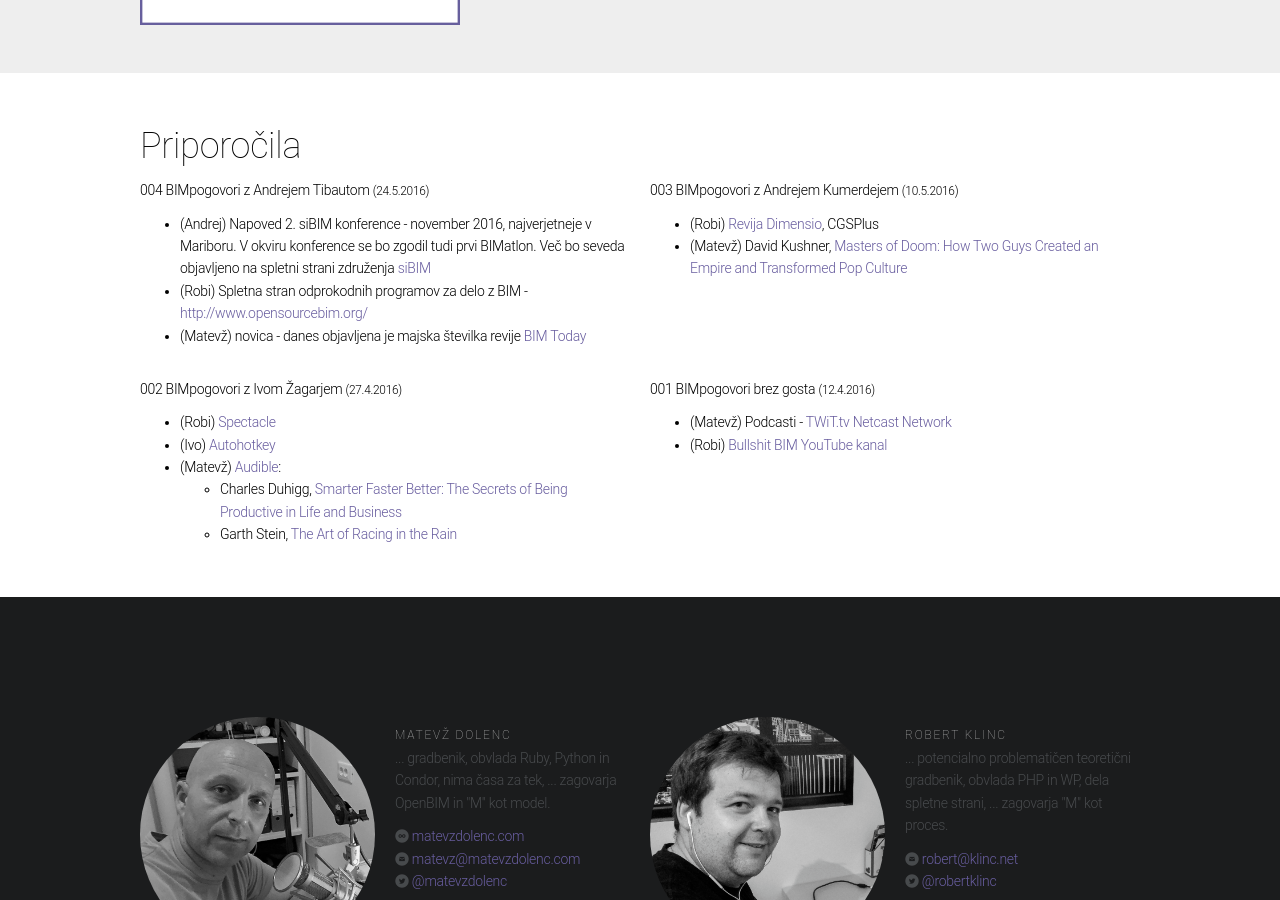
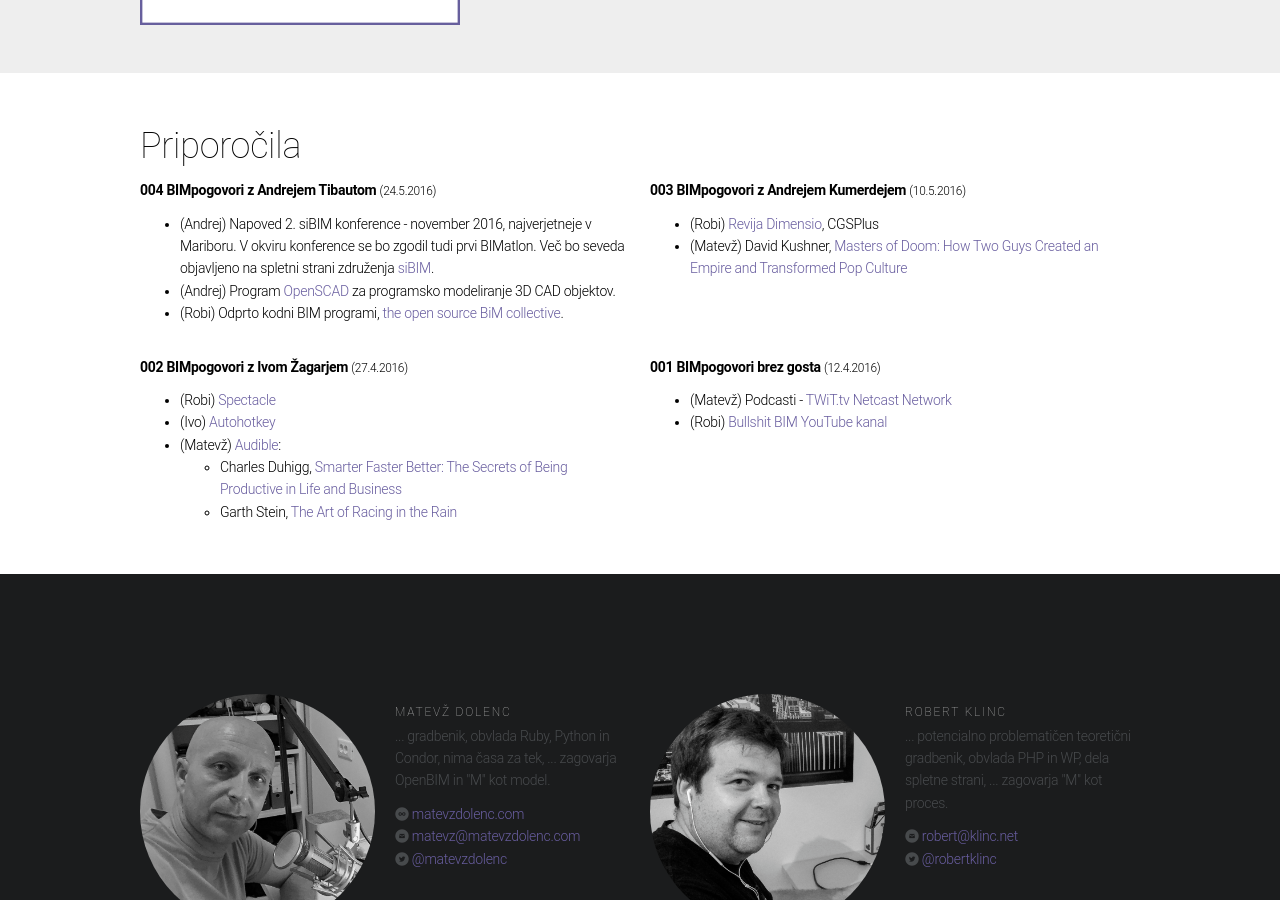
Before and after one commit to bimpogovori/bimpogovori.github.io, a Jekyll site: the page built from priporocila/index.html, in a window 1280 px wide and 900 px high, scrolled down 343 px. Built offline with Jekyll 4.4.1, drawn with Linux system fonts in a browser that asks for light colours; some web fonts are replaced.

Commit message:
004 popravki

```diff
--- a/priporocila/index.html
+++ b/priporocila/index.html
@@ -9,17 +9,17 @@
 
 		<div class="row">
 			<div class="col-sm-6 col-xs-6 m-b">
-				<p>004 BIMpogovori z Andrejem Tibautom <small>(24.5.2016)</small></p>
+				<p><strong>004 BIMpogovori z Andrejem Tibautom</strong> <small>(24.5.2016)</small></p>
 				<ul>
 					<li>(Andrej) Napoved 2. siBIM konference - november 2016, najverjetneje v Mariboru. V okviru konference
-					se bo zgodil tudi prvi BIMatlon. Več bo seveda objavljeno na spletni strani združenja <a href="http://sibim.si">siBIM</a></li>
-					<li>(Robi) Spletna stran odprokodnih programov za delo z BIM - <a href="http://www.opensourcebim.org/">http://www.opensourcebim.org/</a></li>
-					<li>(Matevž) novica - danes objavljena je majska številka revije <a href="http://planningandbuildingcontroltoday.co.uk/bim-today/">BIM Today</a></li>
+					se bo zgodil tudi prvi BIMatlon. Več bo seveda objavljeno na spletni strani združenja <a href="http://sibim.si">siBIM</a>.</li>
+					<li>(Andrej) Program <a href="http://www.openscad.org">OpenSCAD</a> za programsko modeliranje 3D CAD objektov.</li>
+					<li>(Robi) Odprto kodni BIM programi, <a href="http://www.opensourcebim.org/">the open source BiM collective</a>.</li>
 				</ul>
 			</div>
 
 			<div class="col-sm-6 col-xs-6 m-b">
-				<p>003 BIMpogovori z Andrejem Kumerdejem <small>(10.5.2016)</small></p>
+				<p><strong>003 BIMpogovori z Andrejem Kumerdejem</strong> <small>(10.5.2016)</small></p>
 				<ul>
 					<li>(Robi) <a href="http://www.cgsplus.si/Aktualno/DIMENSIO.aspx">Revija Dimensio</a>, CGSPlus</li>
 					<li>(Matevž) David Kushner, <a href="http://www.audible.com/pd/Bios-Memoirs/Masters-of-Doom-Audiobook/B008K8BQG6">Masters of Doom: How Two Guys Created an Empire and Transformed Pop Culture</a></li>
@@ -29,7 +29,7 @@
 
 		<div class="row">
 			<div class="col-sm-6 col-xs-6 m-b">
-				<p>002 BIMpogovori z Ivom Žagarjem <small>(27.4.2016)</small></p>
+				<p><strong>002 BIMpogovori z Ivom Žagarjem</strong> <small>(27.4.2016)</small></p>
 				<ul>
 					<li>(Robi) <a href="https://www.spectacleapp.com/">Spectacle</a></li>
 					<li>(Ivo) <a href="https://autohotkey.com/">Autohotkey</a></li>
@@ -43,7 +43,7 @@
 			</div>
 
 			<div class="col-sm-6 col-xs-6 m-b">
-				<p>001 BIMpogovori brez gosta <small>(12.4.2016)</small></p>
+				<p><strong>001 BIMpogovori brez gosta</strong> <small>(12.4.2016)</small></p>
 				<ul>
 					<li>(Matevž) Podcasti - <a href="http://twit.tv">TWiT.tv Netcast Network</a></li>
 					<li>(Robi) <a href="https://www.youtube.com/channel/UCOFrilMKDe1J8Z1mxxs_V1w">Bullshit BIM YouTube kanal</a></li>
```
Also changed, not shown: _posts/2016-05-24-004.html (+5 -4 lines).
